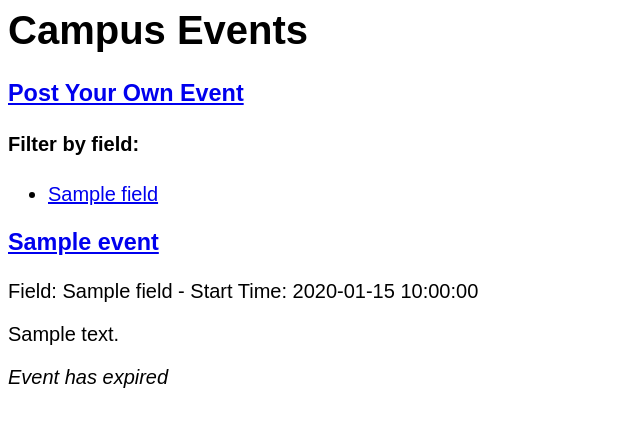
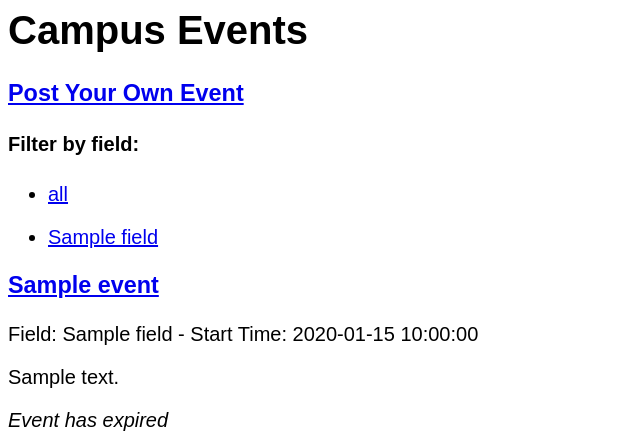
Before and after one commit to williamzhu0404/databaseProject1_3, a Flask app: template templates/index.html in a window 1280 px wide. Shown: the top 445 px of the page, without its empty margins (0-640 px from the left). Run offline with Flask 2, Linux system fonts and the light colour scheme; the template is opened without the code that fills it: most values are stand-ins (such as "Sample title", 1, 10 or a date in 2020); parts of the project's set-up code (start-up, migrations or seed data) failed here and were passed over.

Commit message:
go back to original state from a selected field

```diff
--- a/templates/index.html
+++ b/templates/index.html
@@ -11,6 +11,7 @@
   <h1>Campus Events</h1>
   <a href='/create-event'><h3>Post Your Own Event</h3></a>
   <h4>Filter by field: </h4><ul>
+    <li><p><a href='/'>all</a></p></li>
     {% for field in fields %}
     <li><p><a href='/{{field.field}}'>{{field.field}}</a></p></li>
     {% endfor %}
```
